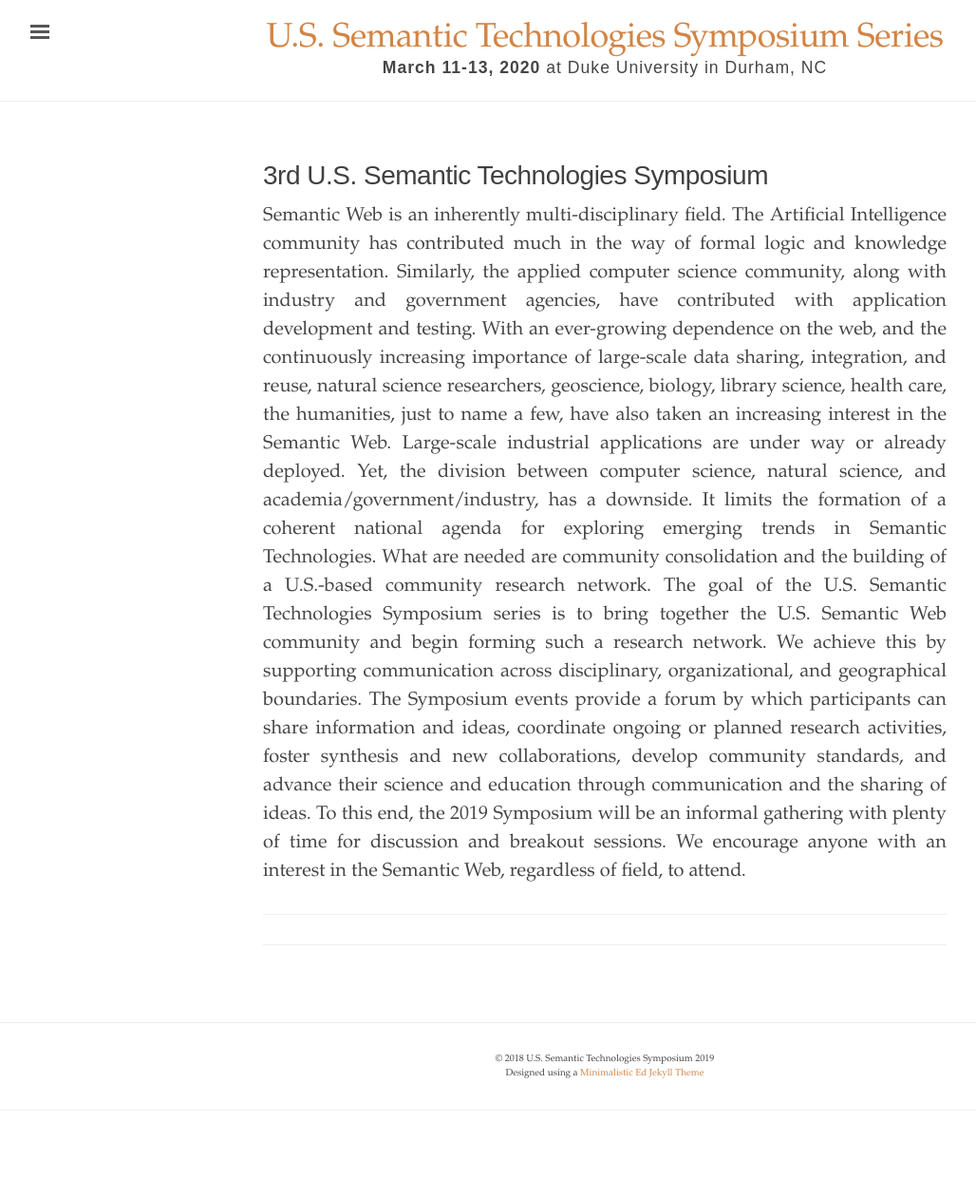
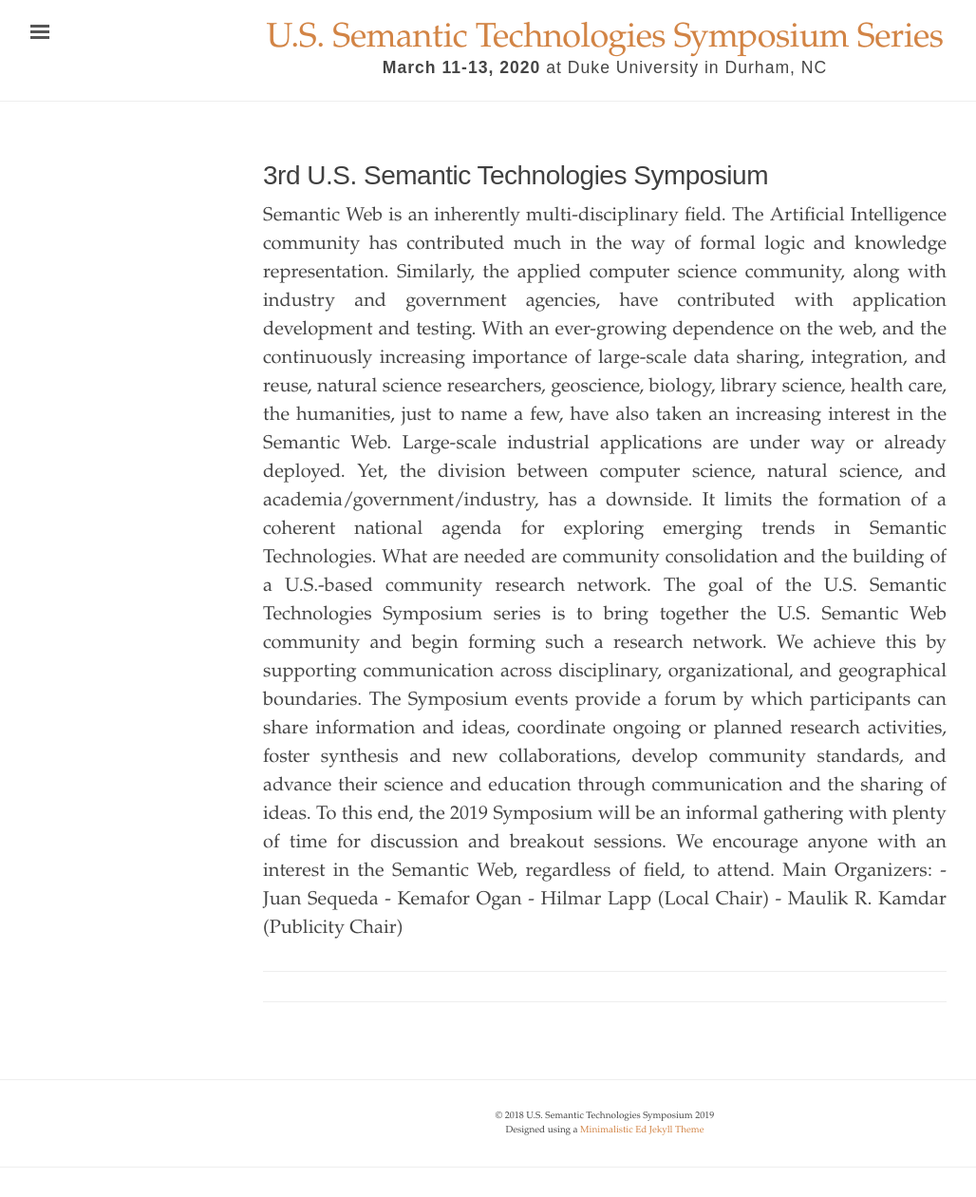
Before and after one commit to us2ts/us2ts.github.io, a Jekyll site: the page built from index.html, in a window 1280 px wide. Shown: the whole page at 95% size, without its empty margins (3-1031 px from the left). Built offline with Jekyll 4.4.1, drawn with Linux system fonts in a browser that asks for light colours; before the commit the page ends 1200 px from its top, so only the background shows below that.

Commit message:
updating headers

```diff
--- a/index.html
+++ b/index.html
@@ -14,3 +14,10 @@
 
 
 To this end, the 2019 Symposium will be an informal gathering with plenty of time for discussion and breakout sessions. We encourage anyone with an interest in the Semantic Web, regardless of field, to attend.
+
+
+Main Organizers:
+- Juan Sequeda
+- Kemafor Ogan
+- Hilmar Lapp (Local Chair)
+- Maulik R. Kamdar (Publicity Chair)
```
